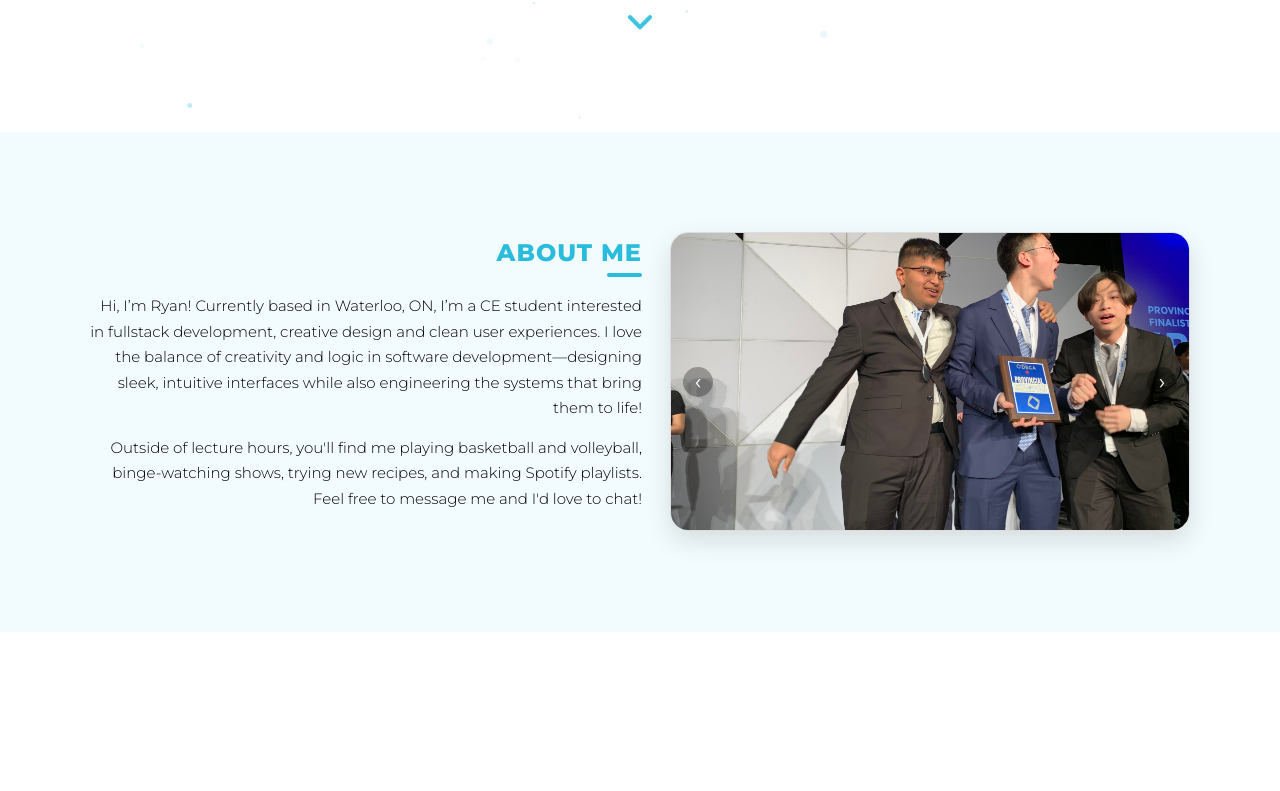
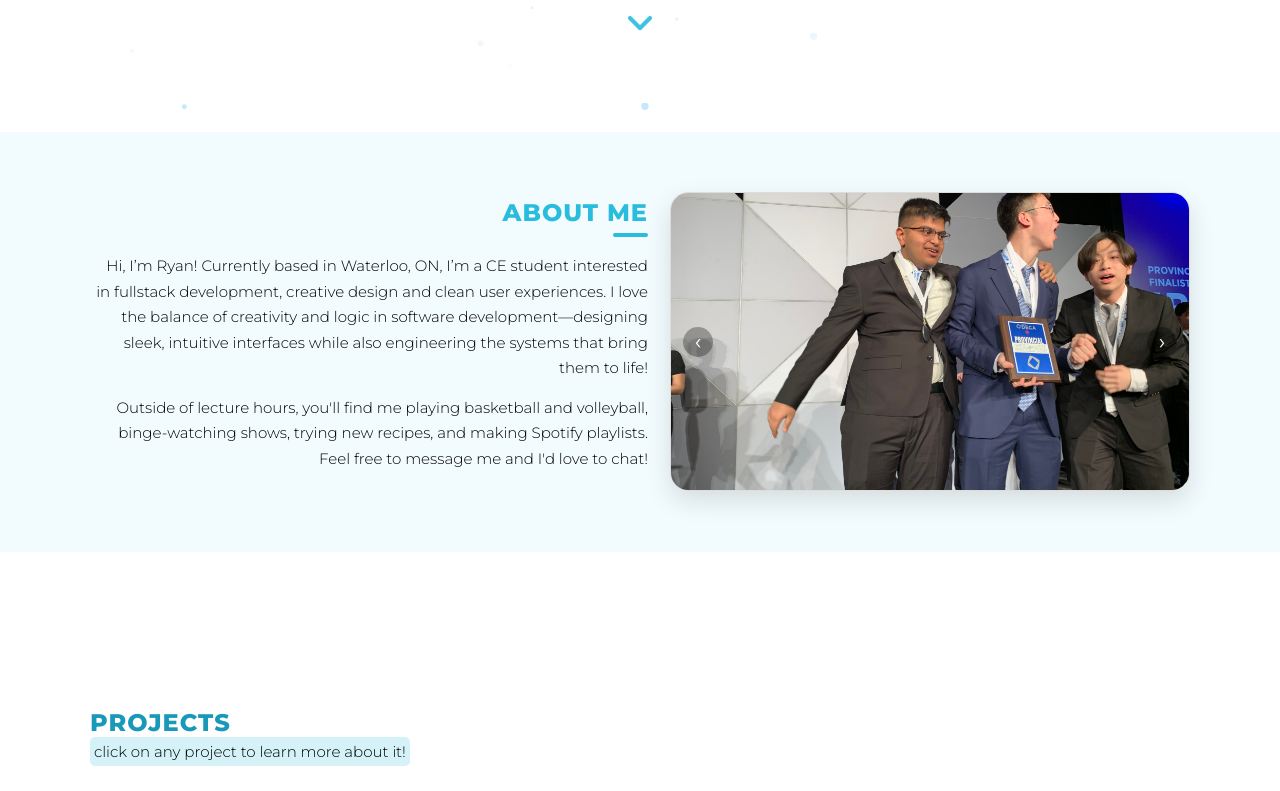
Before and after one commit to ryanguyen2/ryanguyen2.github.io, a React (Vite) app: page / in a window 1280 px wide. Shown: the part 679-1470 px from the top of the page. Built offline with nearby package versions, Linux system fonts and the light colour scheme.

Commit message:
fixed about sizing on laptop sizes

```diff
--- a/src/styles.css
+++ b/src/styles.css
@@ -1155,6 +1155,17 @@ h3 {
   .section-title--right::after {
     margin-left: 0;
   }
+
+}
+
+@media (min-width: 1000px) and (max-width: 1440px) {
+  .about {
+    padding-block: 40px;
+    min-height: 420px;
+  }
+  .about-inner {
+    gap: 22px;
+  }
 }
 
 
```
